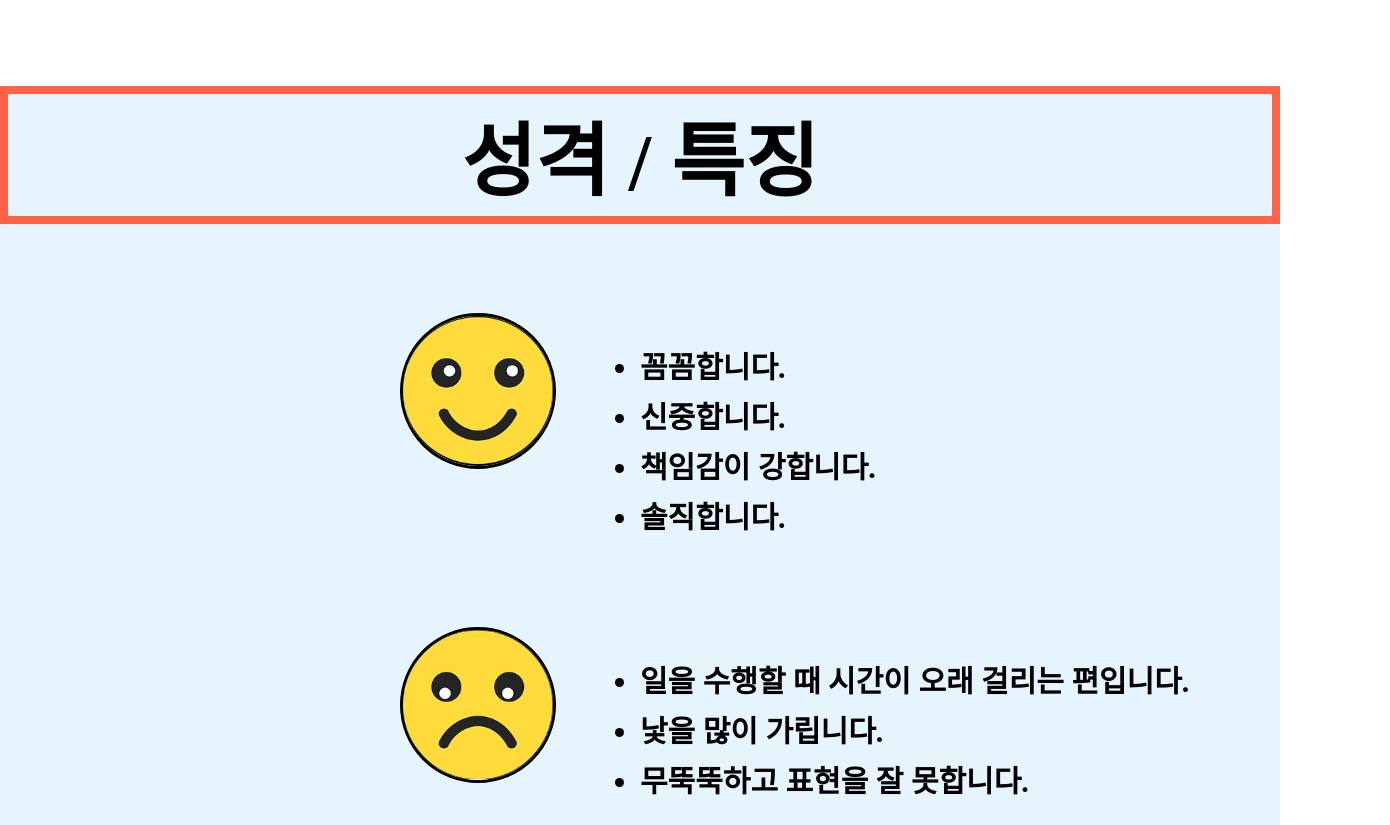
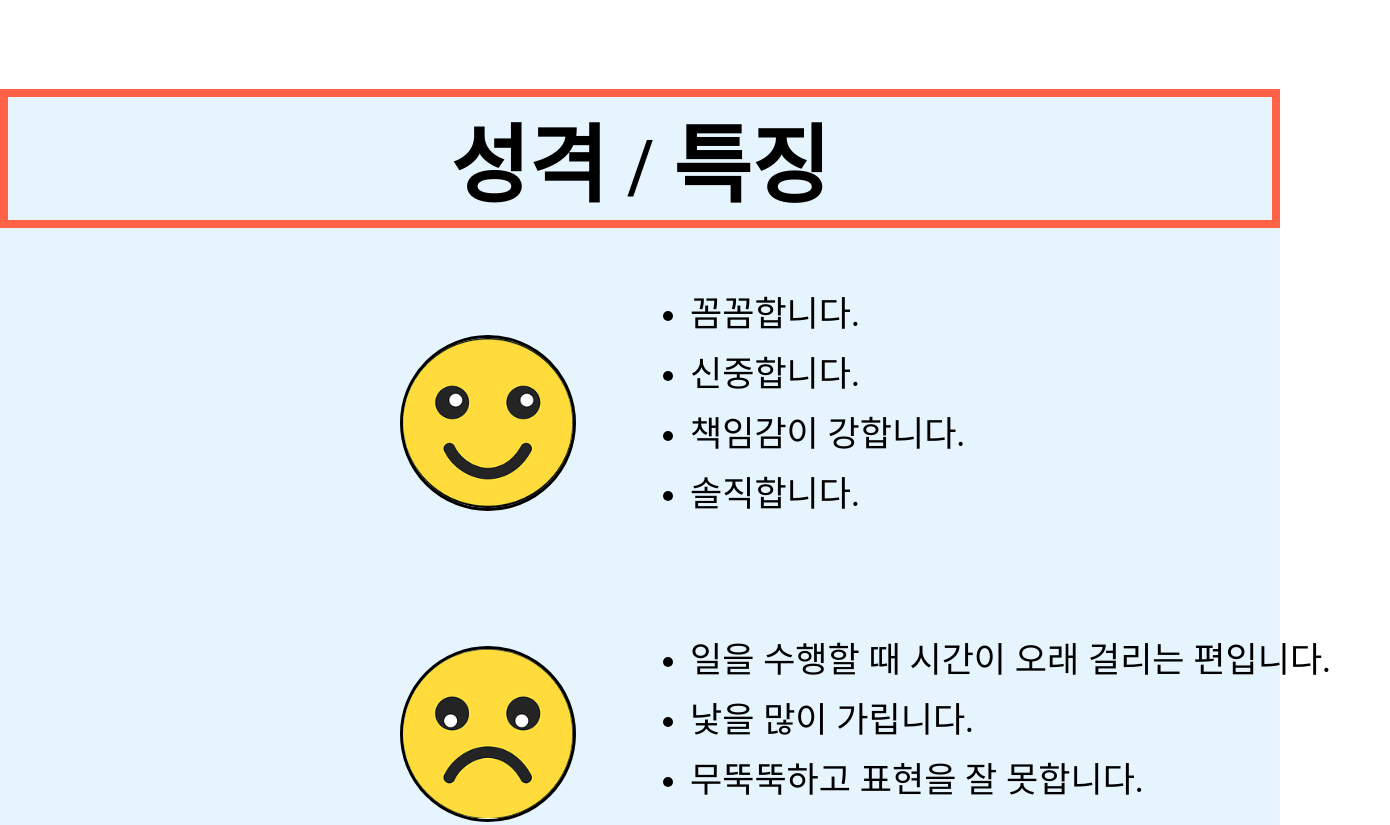
Before and after one commit to seo135/Mid-Term-Project, a plain HTML site: page index.html in a window 1280 px wide. Shown: the part 1400-2225 px from the top of the page, 1390 px wide, since content can reach past the window. Drawn offline with Linux system fonts and the light colour scheme; a web font is replaced by a local one.

Commit message:
14th commit

```diff
--- a/index.html
+++ b/index.html
@@ -15,9 +15,9 @@
             div#top::before{content:"";background-image: url(./image/head.jpg); height:450px; width:100%;background-size:cover;position: absolute;opacity: 0.6;}
             div#top p{position: relative;}
             body{font-family: 'Hahmlet', serif;margin:0;padding:0;}
-            table{font-size:30px;}
-            ul{width: 700px; margin-left:600; font-size:30px; line-height:50px;}
-            h1{border:8px solid tomato; font-size:80px; text-align: center; padding:3px;}
+            table{font-size:32px;}
+            ul{width: 700px; margin-left:650; font-size:35px; line-height:60px;}
+            h1{border:8px solid tomato; font-size:85px; text-align: center;}
         </style>
 
     </head>
@@ -31,7 +31,7 @@
         </div>
         <div id="top"><p style="color:tomato; font-size:60px;;">About me</p>
         <p style="font-size:80px; line-height: 400px; text-align: center"><b>Hello, I'm SeoYoung!</b></p></div>
-        <img id="0" src="./image/증명사진.jpg" style="margin-left:450px; margin-top:90px; margin-right:30px; width:300px; height:300px; border:7px solid tomato; border-radius:100px;"/>
+        <img id="0" src="./image/증명사진.jpg" style="margin-left:470px; margin-top:90px; margin-right:30px; width:300px; height:300px; border:7px solid tomato; border-radius:100px;"/>
         <img src="./image/이미지2.jpeg" style="margin-top:90px; width:300px; height:300px; border:7px solid tomato; border-radius:100px;"/>
         <br/><br/><br/><br/><br/>
         <table border="4" bordercolor="gray" width="700" height="300" align = "center">
@@ -58,20 +58,20 @@
             </tr>
         </table><br><br><br><br><br><br><br><br>
         <div style="background-color:#e6f4fd;z-index:-2">
-        <h1 id="1"><b>성격 / 특징</b></h1><br><br>
-        <img src="./image/good.png" style="border-radius:150px; margin-left:400px; width:150px; height:150px; border:3px solid black" align="left">
-        <ul><b>
+        <h1 id="1"><b>성격 / 특징</b></h1>
+        <img src="./image/good.png" style="border-radius:150px; margin-left:400px; margin-top:50px; width:170px; height:170px; border:3px solid black" align="left">
+        <ul>
             <li>꼼꼼합니다.</li>
             <li>신중합니다.</li>
             <li>책임감이 강합니다.</li>
-            <li>솔직합니다.</li></b>
-        </ul><br><br><br>
-        <img src="./image/bad.png" style="border-radius:150px; margin-left:400px; width:150px; height:150px; border:3px solid black" align="left">
-        <ul><b>
+            <li>솔직합니다.</li>
+        </ul><br><br>
+        <img src="./image/bad.png" style="border-radius:150px; margin-left:400px; margin-top:50px; width:170px; height:170px; border:3px solid black" align="left">
+        <ul>
             <li>일을 수행할 때 시간이 오래 걸리는 편입니다.</li>
             <li>낯을 많이 가립니다.</li>
-            <li>무뚝뚝하고 표현을 잘 못합니다.</li></b>
-        </ul><br><br></div>
+            <li>무뚝뚝하고 표현을 잘 못합니다.</li>
+        </ul><br><br><br></div>
         <div style="background-color:#e4e2e2;z-index:-2">
         <h1 id="2"><b>취미</b></h1>
         <h2 style="text-align: center; font-size:50px"><i>"영화, 음악감상"</i></h2>
```
Also changed, not shown: image/head.jpeg (deleted), image/head.webp (deleted).
